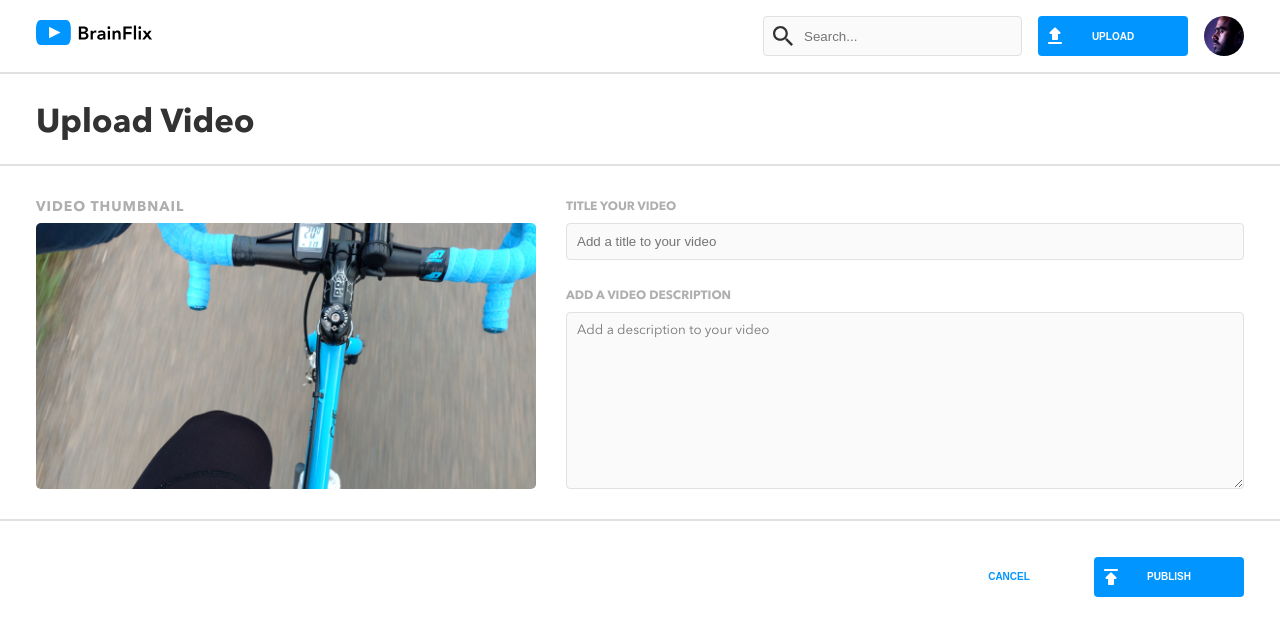
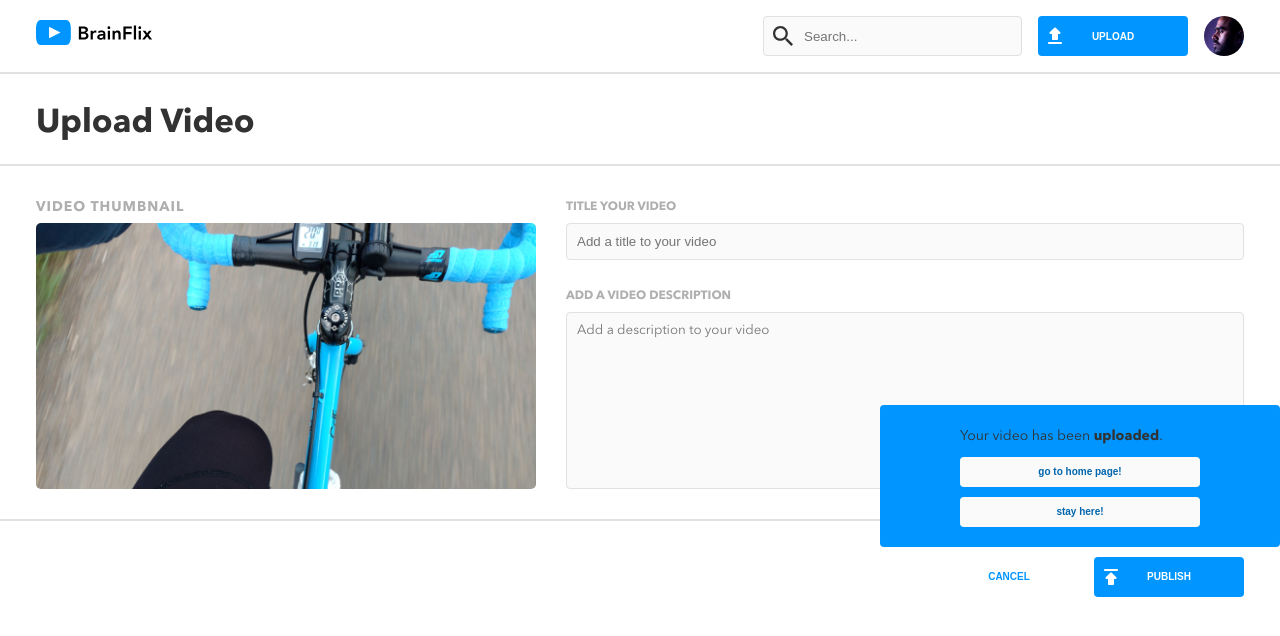
Before and after one commit to FatemeBagherzad/Brian-Flix, a React (Create React App) app: page /upload in a window 1280 px wide. Both pictures are taken after a click on the button "PUBLISH". Shown: the top 636 px of the page. Built offline with nearby package versions, Linux system fonts and the light colour scheme.

Commit message:
add Upload dialog box to upload page

```diff
--- a/src/components/Comment/Comment.js
+++ b/src/components/Comment/Comment.js
@@ -1,4 +1,4 @@
-import { useState } from 'react';
+import { useEffect, useState } from 'react';
 import axios from 'axios';
 import '../Comment/Comment.scss';
 import APIService from '../APIService';
@@ -26,6 +26,16 @@ const Comment = ({
   const nowDateinSec = Date.now() / 1000;
   const commentTimeStamp = commentTimestamp / 1000;
   const longAgoTimeStamp = nowDateinSec - commentTimeStamp;
+
+  const openCommentMenu = (e) => {
+    setActive(!isActive);
+    console.log();
+    if (!isActive) {
+      if (!e.target.matches('.actOnComment')) {
+        setActive(!isActive);
+      }
+    }
+  };
 
   const timeAgo = () => {
     if (longAgoTimeStamp / 31536000 >= 1) {
@@ -75,16 +85,6 @@ const Comment = ({
           }
         });
       });
-  };
-
-  const openCommentMenu = (e) => {
-    setActive(!isActive);
-    console.log();
-    if (!isActive) {
-      if (!e.target.matches('.actOnComment')) {
-        setActive(!isActive);
-      }
-    }
   };
 
   return (
@@ -158,7 +158,7 @@ const Comment = ({
         </div>
 
         {/* drop Up menu fpr comments */}
-        <div className={isActive ? 'actOnComment' : null}>
+        <div className={isActive ? 'actOnComment' : null} id="menu">
           <div className="comment__more ">
             <a
               className="comment__more-item"
--- a/src/pages/Upload/Upload.css
+++ b/src/pages/Upload/Upload.css
@@ -158,11 +158,55 @@ hr {
   flex-direction: column-reverse;
   margin-top: 2rem;
   justify-content: flex-end;
+  position: relative;
 }
 @media screen and (min-width: 768px) {
   .uploadSection__btnWrapper {
     flex-direction: row;
   }
+}
+.uploadSection__btnWrapper--videoUploaded {
+  position: absolute;
+  bottom: 11rem;
+  right: calc(50vw - 12rem);
+  background-color: #0095ff;
+  width: 25rem;
+  margin: auto;
+  padding: 2rem 2rem;
+  display: flex;
+  flex-direction: column;
+  gap: 1rem;
+  border-radius: 4px;
+}
+@media screen and (min-width: 768px) {
+  .uploadSection__btnWrapper--videoUploaded {
+    bottom: 5rem;
+    right: 0;
+  }
+}
+@media screen and (min-width: 768px) {
+  .uploadSection__btnWrapper--videoUploaded {
+    width: 40rem;
+    padding: 2rem 8rem;
+  }
+}
+.uploadSection__btnWrapper--videoUploaded-btn {
+  height: 3rem;
+  width: 100%;
+  font-size: 1rem;
+  font-weight: 700;
+  color: #0065ad;
+  background-color: #fafafa;
+  display: flex;
+  align-items: center;
+  justify-content: center;
+  border: none;
+  border-radius: 4px;
+}
+.uploadSection__btnWrapper--videoUploaded-btn:hover {
+  cursor: pointer;
+  background-color: #0065ad;
+  color: #fafafa;
 }
 .uploadSection__uploadBtn {
   height: 4rem;
@@ -208,3 +252,7 @@ hr {
   background-color: #ffffff;
   color: #0095ff;
 }
+
+#closeUploadBox {
+  display: none;
+}
--- a/src/pages/Upload/Upload.js
+++ b/src/pages/Upload/Upload.js
@@ -1,9 +1,18 @@
+import { useNavigate } from 'react-router-dom';
 import Header from '../../components/Header/Header';
 import bikeingThumbnail from '../../assets/images/Upload-video-preview.jpg';
 import publishIcon from '../../assets/icons/publish.svg';
 import './Upload.scss';
+import { useState } from 'react';
 
 const Upload = () => {
+  const navigate = useNavigate();
+  const [isOpen, setIsOpen] = useState(false);
+
+  const closeUploadDialog = (e) => {
+    setIsOpen(!isOpen);
+  };
+
   return (
     <>
       <Header />
@@ -42,10 +51,39 @@ const Upload = () => {
       <hr className="uploadSection__devider container" />
 
       <div className="uploadSection__btnWrapper container">
+        <div
+          className="uploadSection__btnWrapper--videoUploaded"
+          id={!isOpen ? 'closeUploadBox' : null}
+        >
+          <span>
+            Your video has been <strong>uploaded</strong>.
+          </span>
+
+          <button
+            className="uploadSection__btnWrapper--videoUploaded-btn"
+            onClick={() => {
+              navigate('/');
+            }}
+          >
+            go to home page!
+          </button>
+          <button
+            className="uploadSection__btnWrapper--videoUploaded-btn"
+            onClick={closeUploadDialog}
+          >
+            stay here!
+          </button>
+        </div>
+
         <button className="uploadSection__uploadBtn" id="cancel">
           CANCEL
         </button>
-        <button className="uploadSection__uploadBtn">
+        <button
+          className="uploadSection__uploadBtn"
+          onClick={() => {
+            setIsOpen(true);
+          }}
+        >
           <img
             src={publishIcon}
             className="uploadSection__uploadBtn-icon"
--- a/src/pages/Upload/Upload.scss
+++ b/src/pages/Upload/Upload.scss
@@ -84,8 +84,49 @@
     flex-direction: column-reverse;
     margin-top: 2rem;
     justify-content: flex-end;
+    position: relative;
     @include tablet {
       flex-direction: row;
+    }
+    &--videoUploaded {
+      position: absolute;
+      bottom: 11rem;
+      right: calc((100vw / 2) - 12rem);
+      @include tablet {
+        bottom: 5rem;
+        right: 0;
+      }
+      background-color: $cta-outline-color;
+      width: 25rem;
+      margin: auto;
+      padding: 2rem 2rem;
+
+      @include tablet {
+        width: 40rem;
+        padding: 2rem 8rem;
+      }
+      display: flex;
+      flex-direction: column;
+      gap: 1rem;
+      border-radius: 4px;
+      &-btn {
+        height: 3rem;
+        width: 100%;
+        font-size: 1rem;
+        font-weight: 700;
+        color: #0065ad;
+        background-color: #fafafa;
+        display: flex;
+        align-items: center;
+        justify-content: center;
+        border: none;
+        border-radius: 4px;
+        &:hover {
+          cursor: pointer;
+          background-color: $CTA-hov-color;
+          color: #fafafa;
+        }
+      }
     }
   }
   &__uploadBtn {
@@ -128,3 +169,6 @@
   background-color: $bg-color;
   color: $cta-outline-color;
 }
+#closeUploadBox {
+  display: none;
+}
```
